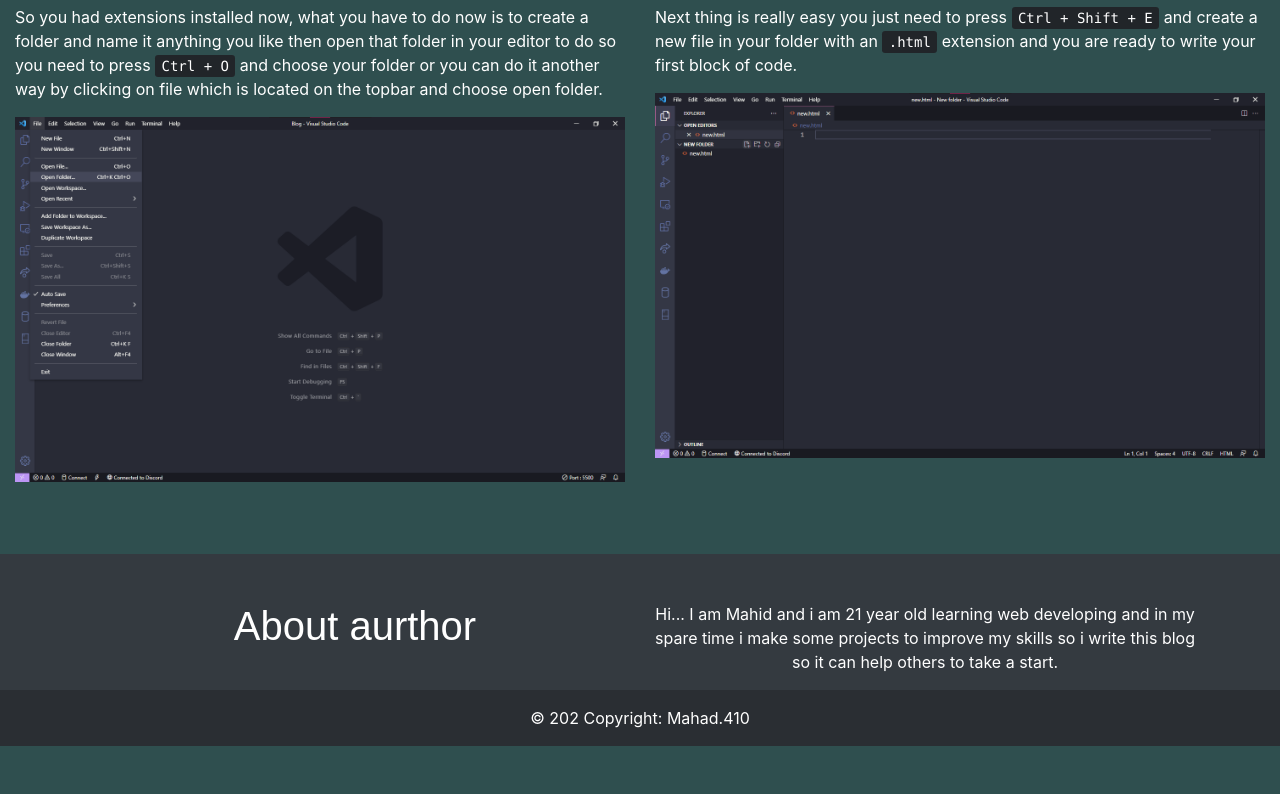
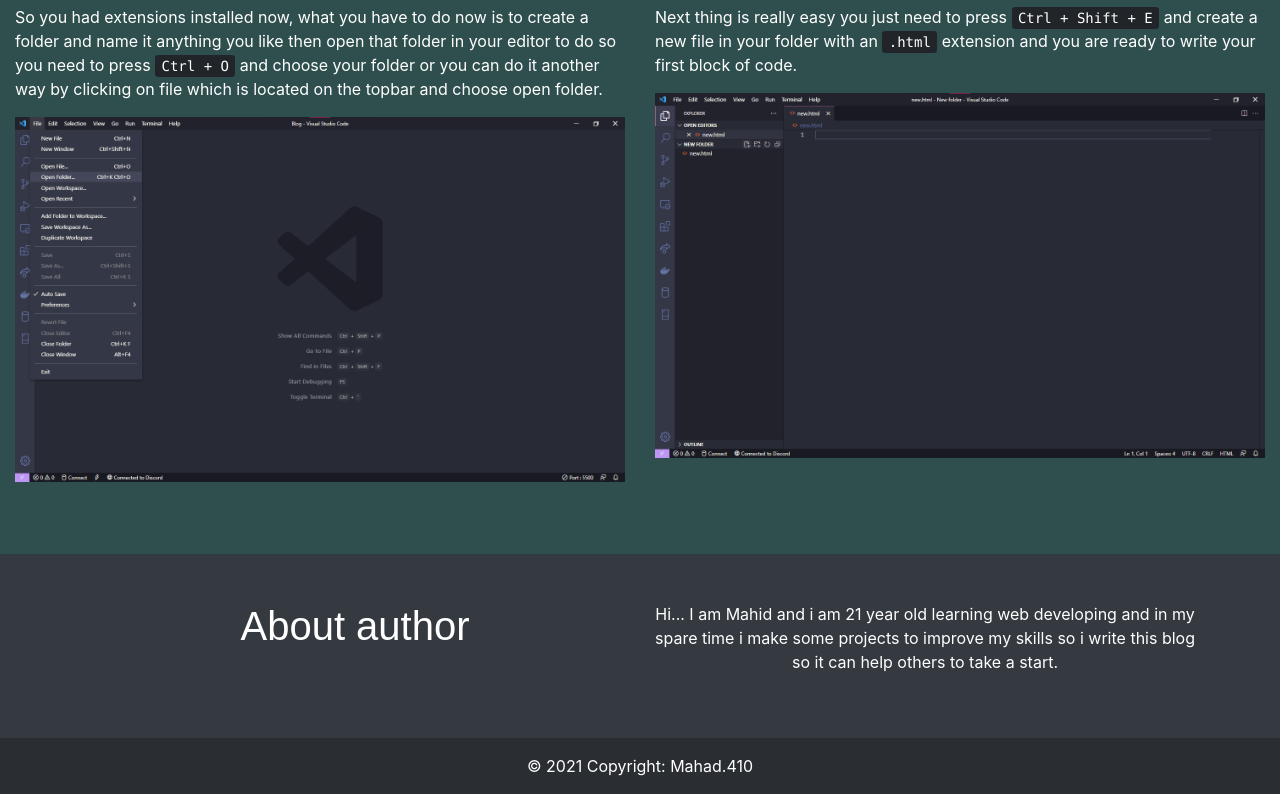
Before and after one commit to Mahad410/Blog, a plain HTML site: page index.html in a window 1280 px wide. Shown: the part 1143-1937 px from the top of the page. Before the commit the page ends 1889 px from the top, so only its background shows below. Drawn offline with nearby package versions, Linux system fonts and the light colour scheme; a web font is replaced by a local one.

Commit message:
Fourth Commit

```diff
--- a/index.html
+++ b/index.html
@@ -15,7 +15,7 @@
 <body class="bg-color">
     <div class="container-fluid">
         <nav class="navbar navbar-dark bg-dark">
-        <a class="navbar-brand" href="#">You Blog</a>
+        <a class="navbar-brand" href="//mahad410.github.io/blog">You Blog</a>
         <button class="navbar-toggler" type="button" data-toggle="collapse" data-target="#navbarNavDropdown" aria-controls="navbarNavDropdown" aria-expanded="false" aria-label="Toggle navigation">
             <span class="navbar-toggler-icon"></span>
           </button>
@@ -25,7 +25,7 @@
                 <a class="nav-link" href="#">Home <span class="sr-only">(current)</span></a>
               </li>
               <li class="nav-item">
-                <a class="nav-link" href="https://mahad410.github.io" target="_blank">Aurthor's Portofolio</a>
+                <a class="nav-link" href="https://mahad410.github.io" target="_blank">Author's Portfolio</a>
               </li>
               <li class="nav-item">
                 <a class="nav-link" href="#about1">About</a>
@@ -98,10 +98,10 @@
 
         <div class="container">
         <div class="row">
-        <div class="col-sm-6 pt-5">
-          <h1>About aurthor</h1>
+        <div class="col-sm-6 pt-5 pb-5">
+          <h1>About author</h1>
         </div>
-        <div class="col-sm-6 pt-5">
+        <div class="col-sm-6 pt-5 pb-5">
           <p>
             Hi... I am Mahid and i am 21 year old learning web developing and in my spare time i make some projects to improve my skills so i write this blog so it can help others to take a start.
           </p>
@@ -110,7 +110,7 @@
       </div>
 
       <div class="text-center p-3" style="background-color: rgba(0, 0, 0, 0.2);">
-        © 202 Copyright:
+        © 2021 Copyright:
         <a class="text-white" href="https://github.com/Mahad410/Mahad410.github.io">Mahad.410</a>
       </div>
 
```
